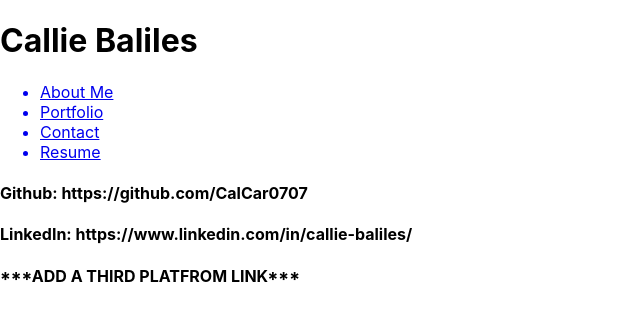
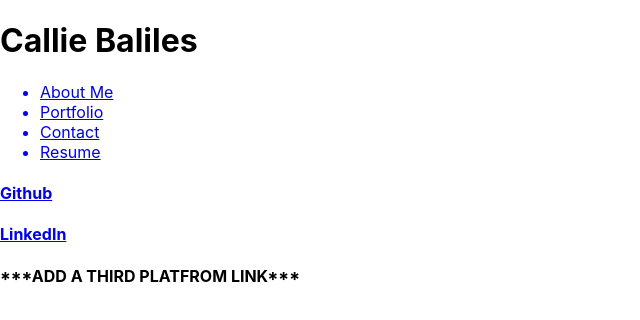
Before and after one commit to CalCar0707/W20C-reactportfolio, a React (Create React App) app in the folder react-portfolio/: page / in a window 1280 px wide. Shown: the top 320 px of the page, without its empty margins (0-640 px from the left). Built offline with nearby package versions, Linux system fonts and the light colour scheme.

Commit message:
updated footer to be clickable links

```diff
--- a/react-portfolio/src/components/Footer.js
+++ b/react-portfolio/src/components/Footer.js
@@ -3,8 +3,8 @@ import React from "react";
 export default function Footer() {
     return (
         <div>
-        <h4>Github: https://github.com/CalCar0707</h4>
-        <h4>LinkedIn: https://www.linkedin.com/in/callie-baliles/</h4>
+        <a href="https://github.com/CalCar0707"><h4>Github</h4></a>
+        <a href="https://www.linkedin.com/in/callie-baliles/"><h4>LinkedIn</h4></a>
         <h4>***ADD A THIRD PLATFROM LINK***</h4>
         </div>
     )
--- a/react-portfolio/src/components/Header.js
+++ b/react-portfolio/src/components/Header.js
@@ -4,10 +4,11 @@ import Footer from './Footer';
 
 export default function WelcomeHeader() {
     return (
-        <header>
+        <div><header>
             <h1>Callie Baliles</h1>
             <Navigation />
-            <Footer />
         </header>
+         <Footer />
+        </div>
     );
 };
--- a/react-portfolio/src/index.js
+++ b/react-portfolio/src/index.js
@@ -11,6 +11,10 @@ root.render(
   </React.StrictMode>
 );
 
+//function contactForm() {
+  //add sections for name, email, and message
+//}
+
 // If you want to start measuring performance in your app, pass a function
 // to log results (for example: reportWebVitals(console.log))
 // or send to an analytics endpoint. Learn more: https://bit.ly/CRA-vitals
```
